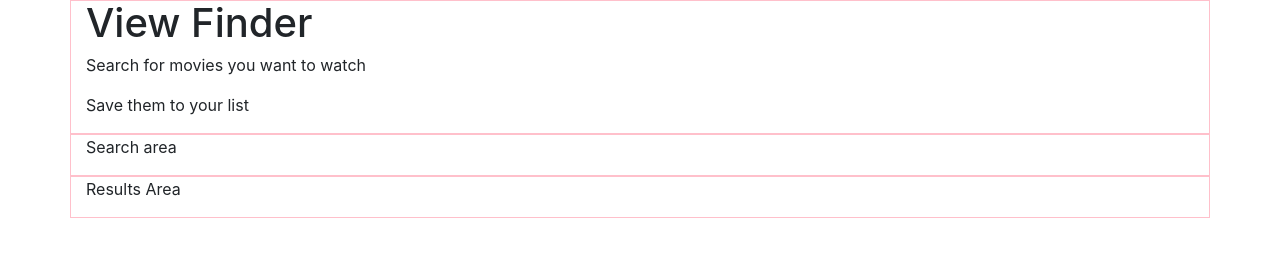
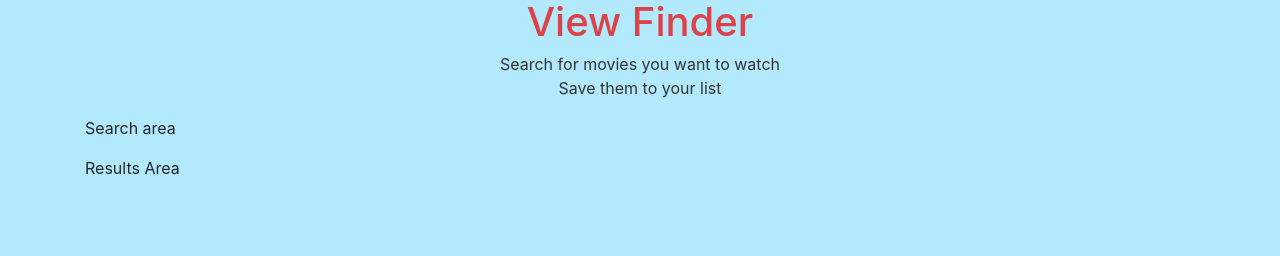
Before and after one commit to tsoloist/scene-it-movie-app, a plain HTML site: page index.html in a window 1280 px wide. Drawn offline with nearby package versions, Linux system fonts and the light colour scheme.

Commit message:
coded header area

```diff
--- a/index.html
+++ b/index.html
@@ -30,19 +30,18 @@ MovieApp
 <body>
 	<div class="container">
 		<div class="row">
-			<div class="col-12 header">
+			<div class="col-12 header text-center">
 				<h1>View Finder</h1>
-				<p>Search for movies you want to watch</p>
-				<p>Save them to your list</p>
+				<p>Search for movies you want to watch<br />Save them to your list</p>
 			</div>
 		</div>
 		<div class="row">
-			<div class="col-12">
+			<div class="col-12 search">
 				<p>Search area</p>
 			</div>
 		</div>
 		<div class="row">
-			<div class="col-12">
+			<div class="col-12 results">
 				<p>Results Area</p>
 			</div>
 		</div>
--- a/styles.css
+++ b/styles.css
@@ -1,3 +1,10 @@
-.row {
-	border: 1px solid pink;
+body{
+	background-color: #b2e9fd;
 }
+
+.header h1 {
+	color: #dc4247;
+}
+.header p {
+	color:#333;
+}
```
